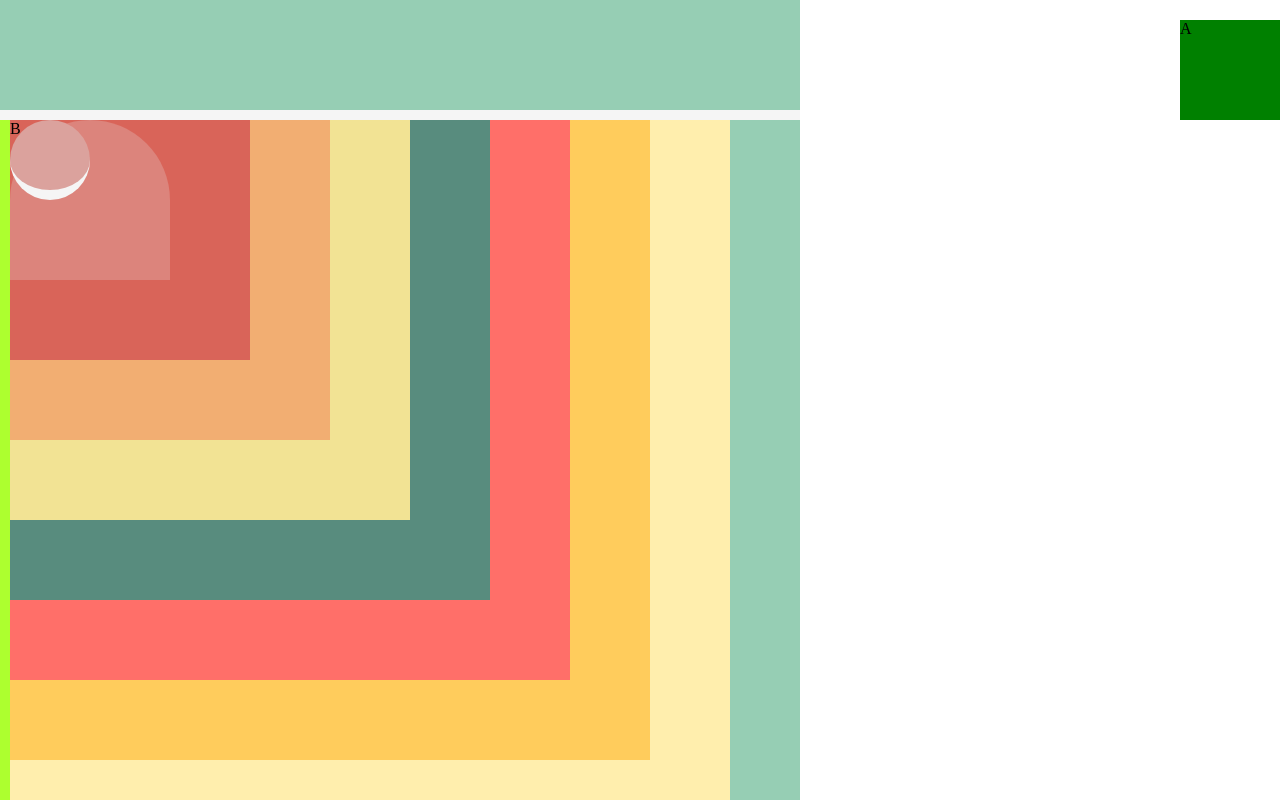
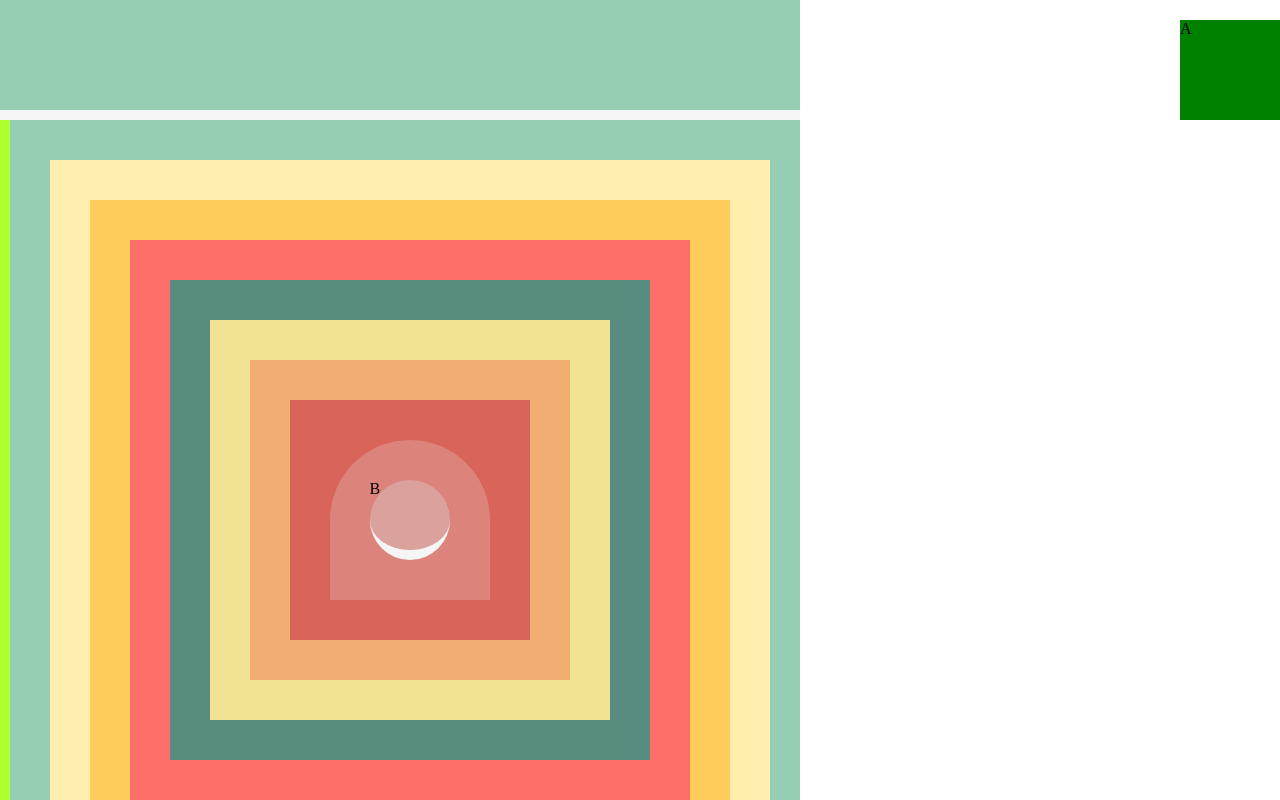
Before and after one commit to pbarna389/w3-practice, a plain HTML site: page frontend/index.html in a window 1280 px wide. Shown: the part 680-1480 px from the top of the page. Drawn offline with Linux system fonts and the light colour scheme.

Commit message:
changes added, cubes centered

```diff
--- a/frontend/index.html
+++ b/frontend/index.html
@@ -16,7 +16,7 @@
       </nav>
     </header>
     <div class="first"></div>
-    <div>
+    <div class="container">
       <div>
         <div>
           <div>
--- a/frontend/style.css
+++ b/frontend/style.css
@@ -1,6 +1,8 @@
 :root {
   --main-height: 100vh;
   --main-width: 100vh;
+
+  --main-percent: 100%;
 }
 
 body {
@@ -82,6 +84,7 @@ div.first.most-inner::before {
 }
 
 div.first.most-inner::after {
+  position: absolute;
   content: "B";
 }
 
@@ -153,3 +156,25 @@ body > div > div > div > div > div > div > div > div > div > div {
   width: calc(var(--main-width) * 0.1);
   background: #dba29d;
 }
+
+.container {
+  position: relative;
+}
+
+.container div {
+  position: absolute;
+  top: calc(var(--main-percent) * 0.05);
+  left: calc(var(--main-percent) * 0.05);
+  right: calc(var(--main-percent) * 0.05);
+  bottom: calc(var(--main-percent) * 0.05);
+  margin: auto auto;
+  /* padding: 5% 5% 5% 5%; */
+}
+
+/* FLEX */
+/*
+body {
+  display: flex;
+  justify-content: center;
+  align-items: center;
+} */
```
